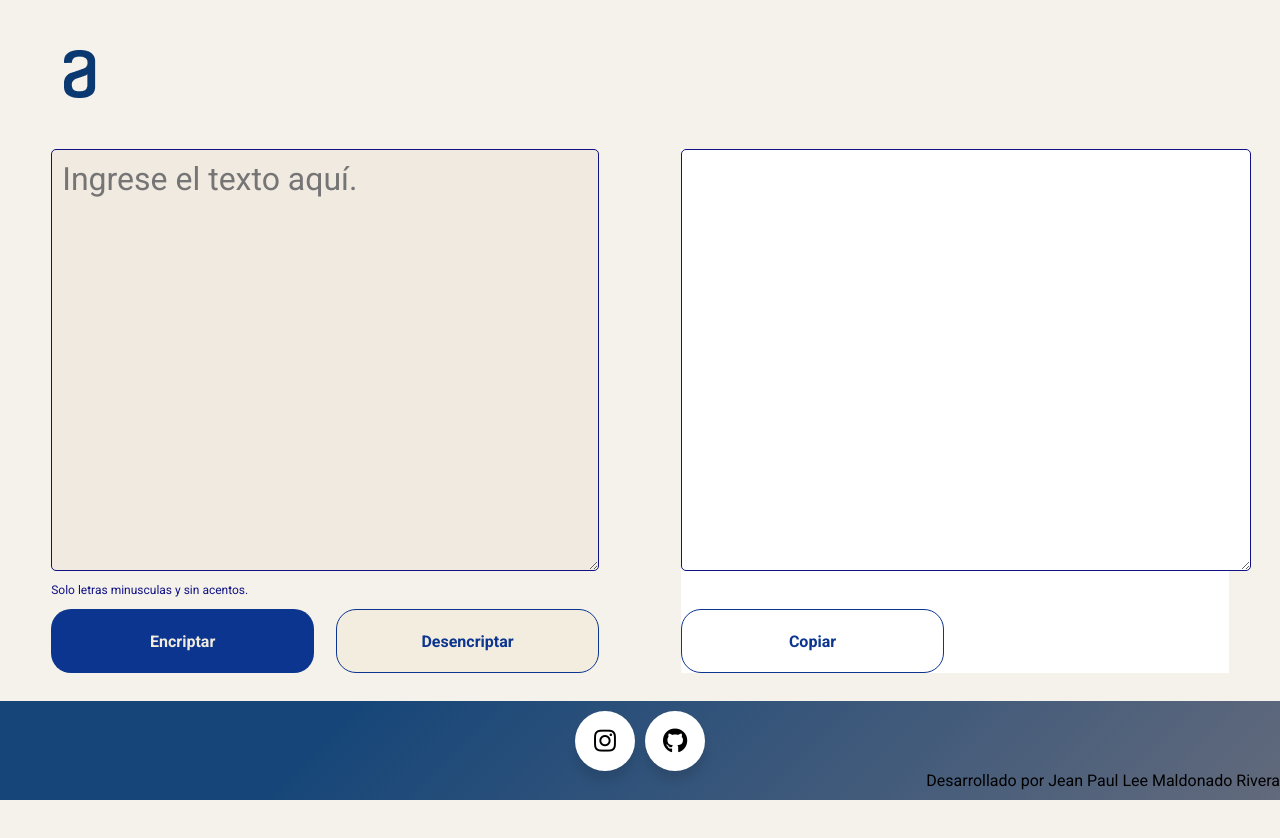
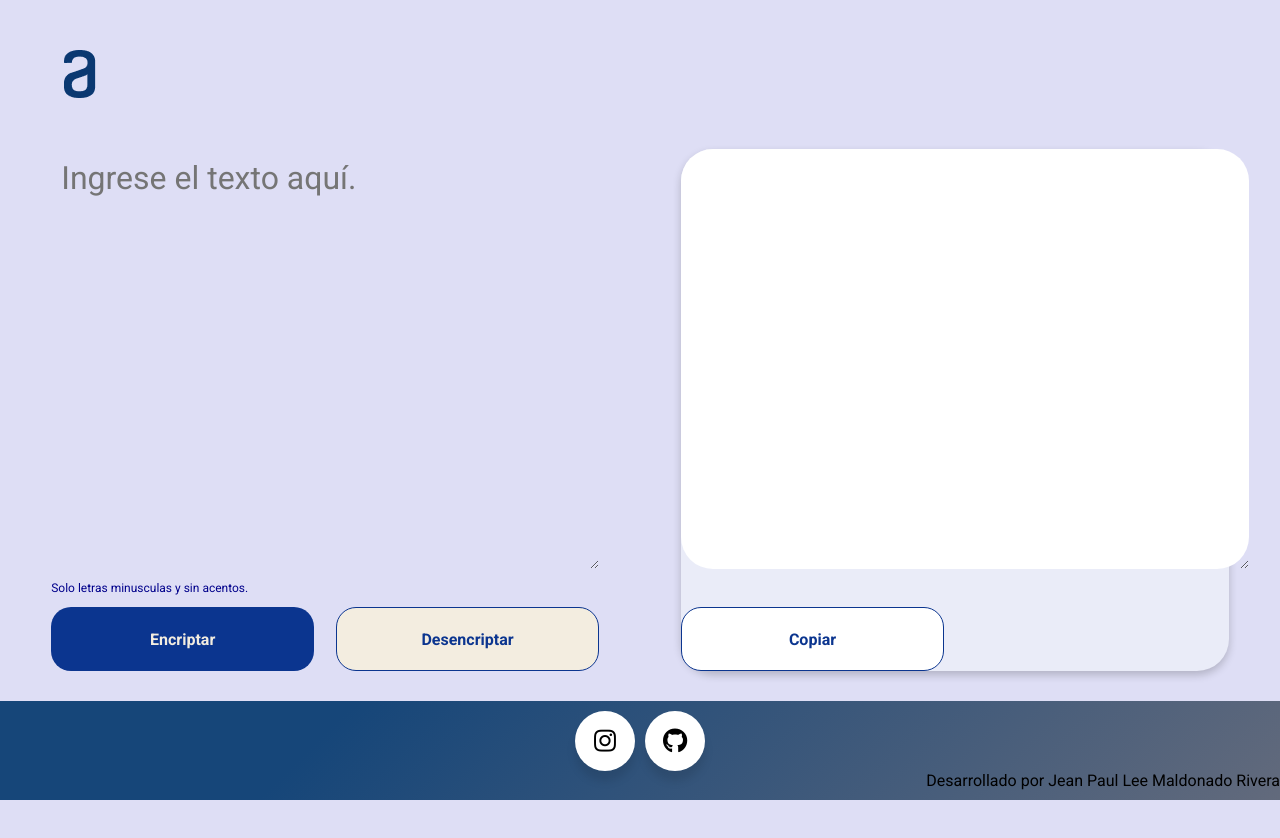
Before and after one commit to Lee-Z-qwerty/Encriptador, a plain HTML site: page index.html in a window 1280 px wide. Both pictures are taken after a click on the button "Encriptar". Drawn offline with Linux system fonts and the light colour scheme.

Commit message:
encriptador 2.3

```diff
--- a/style.css
+++ b/style.css
@@ -1,8 +1,8 @@
 @import url('https://fonts.googleapis.com/css2?family=Roboto:ital,wght@0,100;0,300;0,400;0,500;0,700;0,900;1,100;1,300;1,400;1,500;1,700;1,900&display=swap');
 
 :root {
-    --color-primario: #ece2d579;
-    --color-secundario: hsl(239, 78%, 29%);
+    --color-primario: #babaec79;
+    --color-secundario: darkblue;
     --color-terciario: #0b358f;
     --color-cuarto: #f3ede0;
     --color-quinto: #ffffff;
@@ -47,10 +47,10 @@ body {
 }
 
 .input__section__area {
-    border: 1px solid var(--color-secundario);
-    border-radius: 5px;
-    background-color: var(--color-primario);
-    color: var(--color-terciario);
+
+    border: none;
+    background-color: transparent;
+    color: var(--color-secundario);
     padding: 10px;
     font-size: 2rem;
     height: 400px;
@@ -101,17 +101,17 @@ body {
     align-items: center;
     justify-content: space-between;
     box-sizing: border-box;
-    background-color: #ffffff;
-
-
+    background-color: #eaecf8;
+    box-shadow: 0 4px 8px rgba(0,0,0,0.2);
+    border-radius: 32px;
     position: relative;
     min-height: 300px;
 
 }
 
 .output__section__area {
-    border: 1px solid var(--color-secundario);
-    border-radius: 5px;
+    border: none;
+    border-radius: 32px;
     background-color: var(--color-quinto);
     color: var(--color-terciario);
     padding: 10px;
@@ -120,6 +120,7 @@ body {
     z-index: 2;
     display: none;
     height: 400px;
+
 
 }
 
@@ -146,7 +147,7 @@ body {
 
 .output__section__imagen-container{
     position: relative;
-    width: 100%;
+    width: 70%;
     display: flex;
     justify-content: center;
     align-items: center;
@@ -321,7 +322,7 @@ body {
 
 
 
-@media (max-width: 1200px) {
+@media (max-width: 768px) {
     .container {
         flex-direction: column;
     }
@@ -362,6 +363,10 @@ body {
         font-size: 1rem;
         height: 150px;
         width: 95%;
+    }
+
+    .output__section__imagen{
+        display: none;
     }
 
     .output__section__imagen-container{
```
